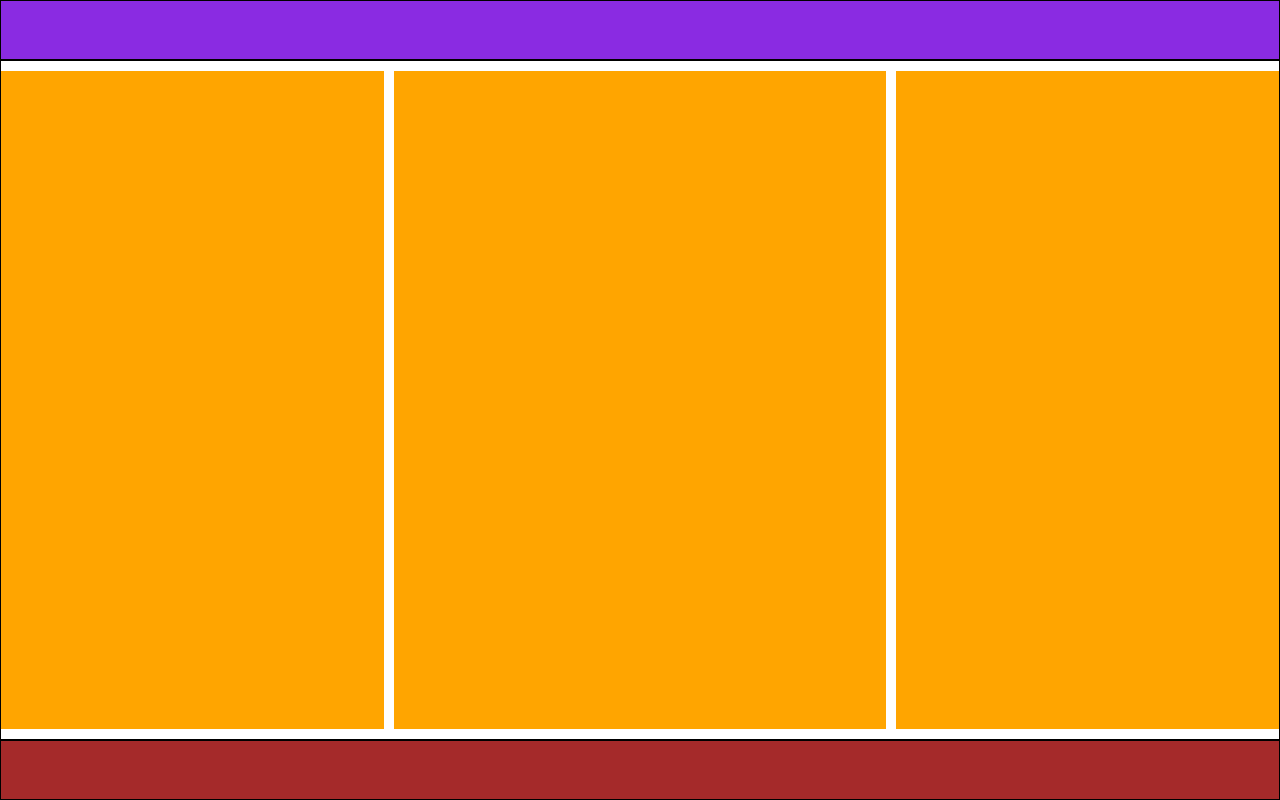
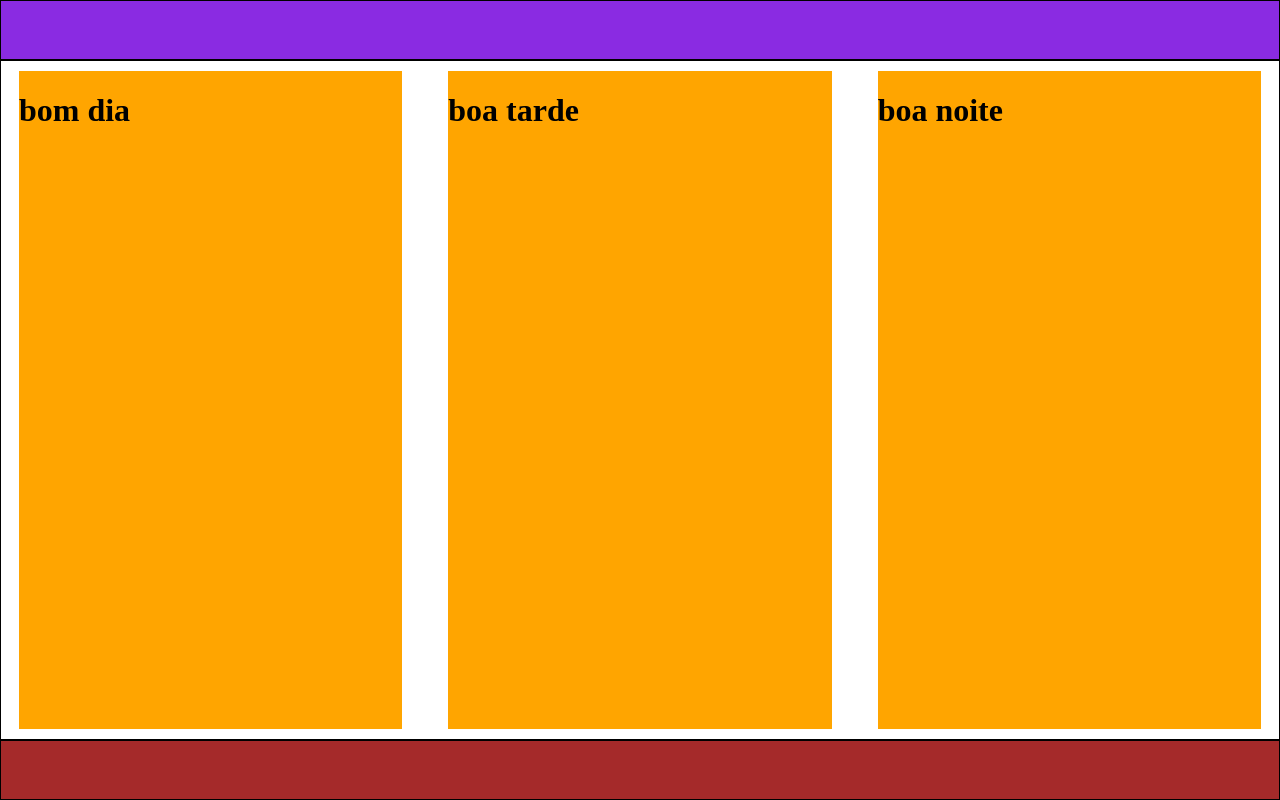
Before and after one commit to ifpi-picos/layout-responsivo-Pedroif2024, a plain HTML site: page index.html in a window 1280 px wide. Drawn offline with Linux system fonts and the light colour scheme.

Commit message:
Update index.html

```diff
--- a/index.html
+++ b/index.html
@@ -10,9 +10,15 @@
 <body>
     <header></header>
     <Main>
-        <div></div>
-        <div class="dobro"></div>
-        <div></div>
+        <div>
+            <h1>bom dia </h1>
+        </div>
+        <div >
+            <h1>boa tarde </h1>
+        </div>
+        <div>
+            <h1>boa noite</h1>
+        </div>
     </Main>
     <footer></footer>
 </body>
```
